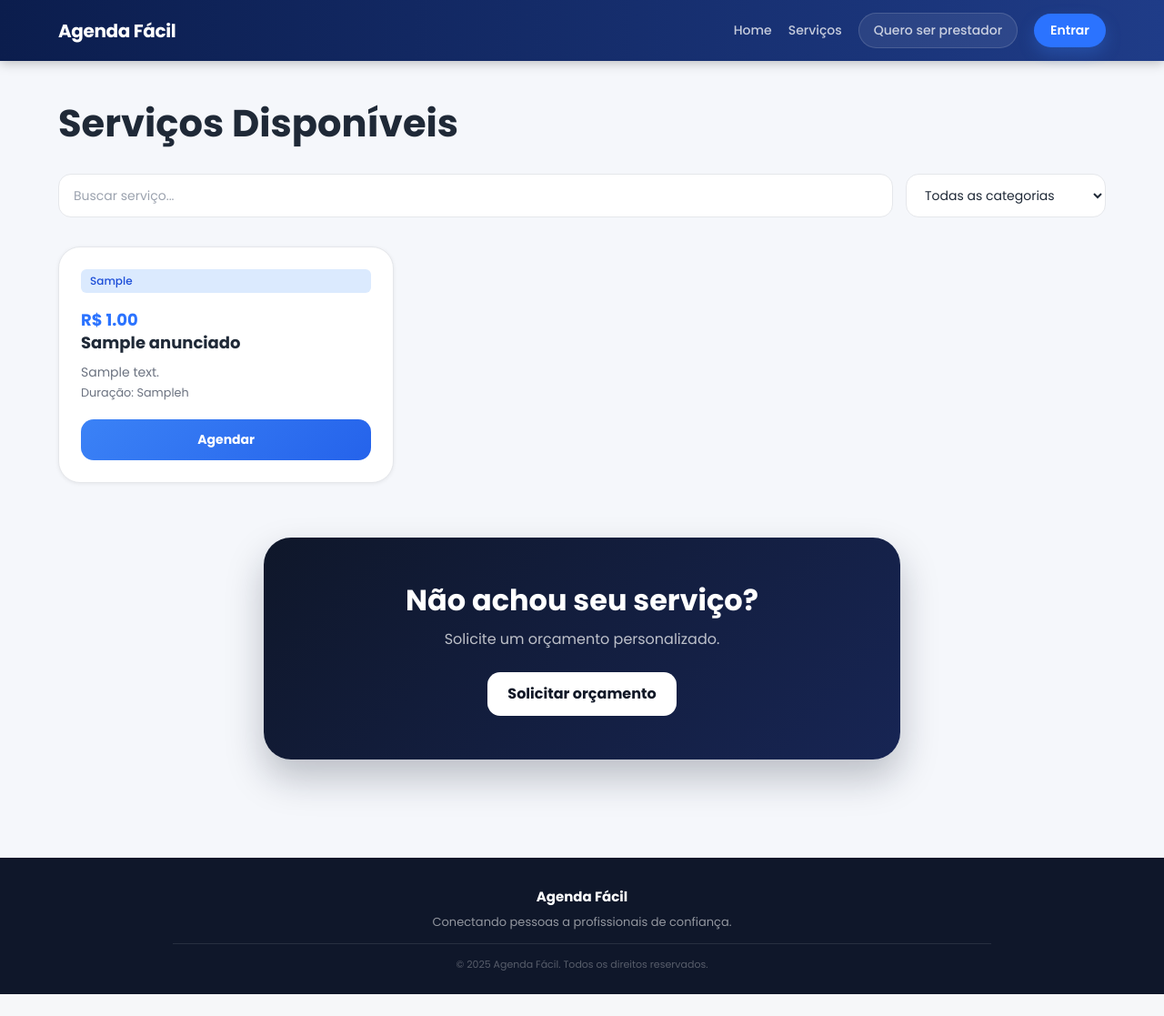
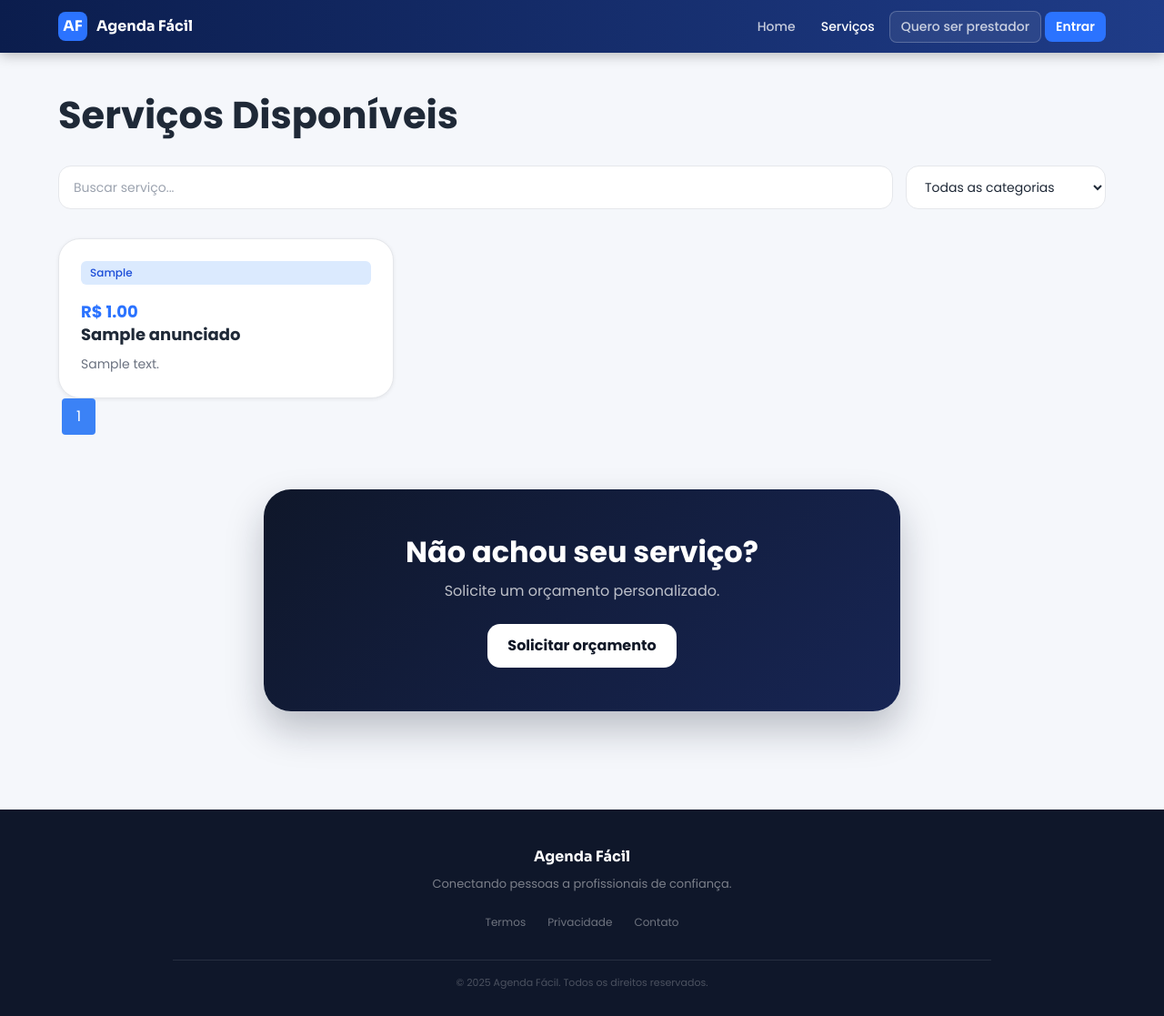
Before and after one commit to dev-pereiraxs/projeto_integrador, a Flask app: page /servicos in a window 1280 px wide. Shown: the whole page at 91% size. Before the commit the page ends 1093 px from the top, so only its background shows below. Run offline with Flask 3, Linux system fonts and the light colour scheme; tables that the repository leaves empty hold one stand-in row (values such as "Sample post"); some libraries are stand-ins or nearby versions.

Commit message:
janelas da tela de serviços

```diff
--- a/static/js/filtrar.js
+++ b/static/js/filtrar.js
@@ -3,116 +3,173 @@ document.addEventListener("DOMContentLoaded", () => {
   const container = document.getElementById("lista-servicos");
   const buscaInput = document.getElementById("busca");
   const filtroCategoria = document.getElementById("filtroCategoria");
+  const pagination = document.getElementById("pagination");
 
-  // Agora começa vazio. O banco de dados é quem vai preencher!
+  // LISTA COMPLETA
   let servicos = [];
 
-  // 🔥 BUSCA OS DADOS NO PYTHON (MYSQL)
+  // LISTA FILTRADA
+  let servicosFiltrados = [];
+
+  // PAGINAÇÃO
+  const itensPorPagina = 12;
+  let paginaAtual = 1;
+
+  // 🔥 BUSCA SERVIÇOS NO MYSQL
   function carregarServicosDoBanco() {
-    fetch('/api/listar_servicos')
+    fetch("/api/listar_servicos")
       .then(response => response.json())
       .then(data => {
-        servicos = data; // Salva os serviços que vieram do banco
-        render();        // Manda desenhar os cards na tela
+
+        servicos = data;
+        servicosFiltrados = data;
+
+        render();
       })
       .catch(erro => {
+
         console.error("Erro ao buscar serviços:", erro);
-        container.innerHTML = "<p class='col-span-full text-center text-red-500'>Erro ao carregar os serviços.</p>";
+
+        container.innerHTML = `
+          <p class="col-span-full text-center text-red-500">
+            Erro ao carregar os serviços.
+          </p>
+        `;
       });
   }
 
   // 🔥 CRIA CARD
   function criarCard(servico, index) {
-    // No banco salvamos como "area_atuacao", então ajustamos aqui
-    const categoriaNome = servico.area_atuacao || servico.categoria || "Geral";
+
+    const categoriaNome =
+      servico.area_atuacao ||
+      servico.categoria ||
+      "Geral";
 
     return `
       <div class="card" data-categoria="${categoriaNome}">
-        <span class="tag azul">${categoriaNome}</span>
-        <span class="preco">R$ ${servico.preco || "0.00"}</span>
-        <h3>${servico.titulo}</h3>
-        <p>${servico.descricao || ""}</p>
-        <small class="text-gray-500">
-          Duração: ${servico.duracao || "-"}h
-        </small>
-        <button class="btn-agendar" data-index="${index}">
-          Agendar
-        </button>
+
+        <span class="tag azul">
+          ${categoriaNome}
+        </span>
+
+        <span class="preco">
+          R$ ${servico.preco || "0.00"}
+        </span>
+
+        <h3>
+          ${servico.titulo || "Sem título"}
+        </h3>
+
+        <p>
+          ${servico.descricao || ""}
+        </p>
+
       </div>
     `;
   }
 
-  // 🔥 ADICIONA EVENTO NOS BOTÕES
-  function adicionarEventos(listaAtual = servicos) {
-    const botoes = document.querySelectorAll(".btn-agendar");
+  // 🔥 RENDERIZA SERVIÇOS
+  function render() {
 
-    botoes.forEach((btn, i) => {
-      btn.addEventListener("click", () => {
+    container.innerHTML = "";
 
-        // Usamos a variável que o Flask injeta no HTML
-        if (typeof usuarioLogado === 'undefined' || usuarioLogado === "") {
-          alert("Você precisa estar logado para agendar!");
-          window.location.href = "/login";
-          return;
-        }
+    const inicio = (paginaAtual - 1) * itensPorPagina;
+    const fim = inicio + itensPorPagina;
 
-        const servicoSelecionado = listaAtual[i];
+    const itensPagina = servicosFiltrados.slice(inicio, fim);
 
-        // Aqui nós mantemos o localStorage, pois a tela de Agendamentos (calendário)
-        // ainda precisa saber em qual card você clicou!
-        localStorage.setItem(
-          "servicoSelecionado",
-          JSON.stringify(servicoSelecionado)
-        );
+    if (itensPagina.length === 0) {
 
-        // Vai para a página de agendamento
-        window.location.href = "/agendamentos";
-      });
-    });
-  }
+      container.innerHTML = `
+        <p class="col-span-full text-center text-gray-500">
+          Nenhum serviço encontrado.
+        </p>
+      `;
 
-  // 🔥 RENDER INICIAL
-  function render() {
-    if (servicos.length === 0) {
-      container.innerHTML = "<p class='col-span-full text-center text-gray-500'>Nenhum serviço disponível no momento.</p>";
       return;
     }
 
-    container.innerHTML = servicos
-      .map((s, i) => criarCard(s, i))
-      .join("");
+    itensPagina.forEach((servico, index) => {
+      container.innerHTML += criarCard(servico, index);
+    });
 
-    adicionarEventos();
+    renderPagination();
   }
 
-  // 🔥 FILTRO
-  function filtrar() {
-    const texto = buscaInput.value.toLowerCase();
-    const categoria = filtroCategoria.value.toLowerCase();
+  // 🔥 PAGINAÇÃO
+  function renderPagination() {
 
-    const filtrados = servicos.filter(s => {
-      const cat = (s.area_atuacao || s.categoria || "").toLowerCase();
+    pagination.innerHTML = "";
 
-      const matchTexto =
-        s.titulo.toLowerCase().includes(texto) ||
-        (s.descricao || "").toLowerCase().includes(texto);
+    const totalPaginas = Math.ceil(servicosFiltrados.length / itensPorPagina);
 
-      const matchCategoria =
-        categoria === "todas" || cat === categoria;
+    for (let i = 1; i <= totalPaginas; i++) {
 
-      return matchTexto && matchCategoria;
+      pagination.innerHTML += `
+        <button
+          class="px-4 py-2 rounded bg-blue-500 text-white mx-1"
+          onclick="trocarPagina(${i})"
+        >
+          ${i}
+        </button>
+      `;
+    }
+  }
+
+  // 🔥 TROCAR PÁGINA
+  window.trocarPagina = function(pagina) {
+
+    paginaAtual = pagina;
+
+    render();
+  };
+
+  // 🔥 FILTRO DE BUSCA
+  buscaInput.addEventListener("input", aplicarFiltros);
+
+  // 🔥 FILTRO DE CATEGORIA
+  filtroCategoria.addEventListener("change", aplicarFiltros);
+
+  function aplicarFiltros() {
+
+    const textoBusca = buscaInput.value.toLowerCase();
+
+    const categoriaSelecionada =
+      filtroCategoria.value.toLowerCase();
+
+    servicosFiltrados = servicos.filter(servico => {
+
+      const titulo =
+        (servico.titulo || "").toLowerCase();
+
+      const descricao =
+        (servico.descricao || "").toLowerCase();
+
+      const categoria =
+        (
+          servico.area_atuacao ||
+          servico.categoria ||
+          ""
+        ).toLowerCase();
+
+      const correspondeBusca =
+        titulo.includes(textoBusca) ||
+        descricao.includes(textoBusca);
+
+      const correspondeCategoria =
+        categoriaSelecionada === "" ||
+        categoria === categoriaSelecionada;
+
+      return correspondeBusca && correspondeCategoria;
     });
 
-    container.innerHTML = filtrados
-      .map((s, i) => criarCard(s, i))
-      .join("");
+    paginaAtual = 1;
 
-    adicionarEventos(filtrados);
+    render();
   }
 
-  buscaInput.addEventListener("input", filtrar);
-  filtroCategoria.addEventListener("change", filtrar);
+  // 🔥 INICIA
+  carregarServicosDoBanco();
 
-  // 🔥 DÁ O START NA APLICAÇÃO (Chama a função de buscar no banco)
-  carregarServicosDoBanco();
 });
--- a/templates/servicos.html
+++ b/templates/servicos.html
@@ -1,122 +1,203 @@
 <!doctype html>
 <html lang="pt-br">
-
   <head>
     <meta charset="UTF-8" />
+
     <meta name="viewport" content="width=device-width, initial-scale=1.0" />
-  <link rel="stylesheet" href="../static/global.css">
-  <link rel="stylesheet" href="../static/servicos.css">
+
+    <!-- CSS -->
+    <link rel="stylesheet" href="../static/global.css" />
+
+    <link rel="stylesheet" href="../static/servicos.css" />
+
+    <!-- TAILWIND -->
     <script src="https://cdn.tailwindcss.com"></script>
+
     <title>Agenda Fácil</title>
   </head>
 
   <body>
+    <!-- =========================================================
+       HEADER / NAVBAR
+  ========================================================== -->
+    <header class="navbar">
+      <div class="navbar-inner">
+        <!-- LOGO -->
+        <a href="/" class="navbar-brand">
+          <span class="navbar-brand-mark"> AF </span>
 
-  <!-- NAVBAR -->
-  <header class="topo">
-    <div class="topo-container">
-      <div class="logo">Agenda Fácil</div>
+          Agenda Fácil
+        </a>
 
-      <!-- Botão hamburger (só aparece no mobile) -->
-      <button class="nav-toggle" id="navToggle" aria-label="Abrir menu">
+        <!-- BOTÃO MOBILE -->
+        <button
+          type="button"
+          class="navbar-toggle"
+          id="navbarToggle"
+          aria-label="Abrir menu"
+          aria-expanded="false"
+        >
           <span></span>
           <span></span>
           <span></span>
         </button>
 
-      <nav id="navMenu">
-        <a href="/">Home</a>
-        <a href="/servicos">Serviços</a>
+        <!-- MENU -->
+        <nav class="navbar-links" id="navbarLinks">
+          <a href="/" class="navbar-link"> Home </a>
 
-        {% if session.get('tipo_usuario') != 'prestador' %}
-        <a href="/prestador" class="btn-quero-ser-prestador">Quero ser prestador</a>
-        {% endif %}
+          <a href="/servicos" class="navbar-link active"> Serviços </a>
 
-        {% if session.get('tipo_usuario') == 'prestador' %}
-        <a href="/painel" class="btn-painel">Meu Painel</a>
-        {% endif %}
+          {% if session.get("tipo_usuario") != "prestador" %}
 
-        {% if session.get('usuario_logado') %}
-        <a href="/meu_perfil" class="btn-perfil">
-          👤 {{ session.get('usuario_nome', session.get('usuario_logado')) }}
+          <a href="/prestador" class="navbar-link navbar-link--ghost">
+            Quero ser prestador
           </a>
-        <a href="/logout" class="btn-sair">🚪 Sair</a>
+
+          {% endif %} {% if session.get("tipo_usuario") == "prestador" %}
+
+          <a href="/painel" class="navbar-link navbar-link--primary">
+            Meu Painel
+          </a>
+
+          {% endif %} {% if session.get("usuario_logado") %}
+
+          <!-- PERFIL -->
+          <a href="/meu_perfil" class="navbar-user-pill">
+            <div class="navbar-avatar">👤</div>
+
+            <span class="navbar-user-name">
+              {{ session.get("usuario_nome") or session.get("usuario_logado") }}
+            </span>
+          </a>
+
+          <!-- SAIR -->
+          <a href="/logout" class="navbar-link navbar-link--danger"> Sair </a>
+
           {% else %}
-        <a href="/login" class="btn-entrar">Entrar</a>
+
+          <!-- ENTRAR -->
+          <a href="/login" class="navbar-link navbar-link--primary"> Entrar </a>
+
           {% endif %}
         </nav>
       </div>
     </header>
 
-  <!-- CONTEÚDO -->
-  <div class="page-wrapper">
-
+    <!-- =========================================================
+       CONTEÚDO
+  ========================================================== -->
+    <main class="page-wrapper">
+      <!-- TÍTULO -->
       <h1 class="page-title">Serviços Disponíveis</h1>
 
-    <!-- BUSCA + FILTRO -->
+      <!-- FILTROS -->
       <div class="filtro-bar">
+        <!-- BUSCA -->
         <input id="busca" type="text" placeholder="Buscar serviço..." />
+
+        <!-- CATEGORIA -->
         <select id="filtroCategoria">
           <option value="todas">Todas as categorias</option>
+
           <option value="tecnologia">Tecnologia</option>
+
           <option value="mecanica">Mecânica</option>
+
           <option value="eletrica">Elétrica</option>
+
           <option value="hidraulica">Hidráulica</option>
+
           <option value="reformas">Reformas</option>
+
           <option value="limpeza">Limpeza</option>
         </select>
       </div>
 
-    <!-- GRID DE SERVIÇOS -->
+      <!-- GRID -->
       <div id="lista-servicos" class="servicos-grid">
         {% for s in servicos %}
+
         <div class="card">
           <h3>{{ s.titulo }}</h3>
+
           <p>{{ s.descricao }}</p>
-        <span class="preco">R$ {{ s.preco }}</span>
-        <button class="btn-agendar" data-servico='{{ s | tojson }}'>Agendar</button>
+
+          <span class="preco"> R$ {{ s.preco }} </span>
+
+          <button class="btn-agendar" data-servico="{{ s | tojson }}">
+            Agendar
+          </button>
         </div>
+
         {% endfor %}
       </div>
 
+      <!-- PAGINAÇÃO -->
+      <div class="pagination" id="pagination"></div>
+
       <!-- CTA -->
-    <div class="orcamentos-card">
+      <section class="orcamentos-card">
         <div class="cta-box">
           <h2>Não achou seu serviço?</h2>
+
           <p>Solicite um orçamento personalizado.</p>
-        <a href="/orcamentos" class="btn-orcamento">Solicitar orçamento</a>
+
+          <a href="/orcamentos" class="btn-orcamento"> Solicitar orçamento </a>
         </div>
+      </section>
+    </main>
+
+    <!-- =========================================================
+       FOOTER
+  ========================================================== -->
+    <footer class="footer">
+      <div class="footer__inner">
+        <strong class="footer__brand"> Agenda Fácil </strong>
+
+        <p class="footer__tagline">
+          Conectando pessoas a profissionais de confiança.
+        </p>
+
+        <div class="footer__links">
+          <a href="#"> Termos </a>
+
+          <a href="#"> Privacidade </a>
+
+          <a href="#"> Contato </a>
         </div>
 
-  </div>
-
-  <script>
-    const usuarioLogado = "{{ session.get('usuario_logado', '') }}";
-
-    // Hamburger toggle
-    const toggle = document.getElementById('navToggle');
-    const menu = document.getElementById('navMenu');
-    toggle.addEventListener('click', () => {
-      menu.classList.toggle('nav-open');
-      toggle.classList.toggle('nav-toggle--active');
-    });
-  </script>
-
-  <script src="../static/js/filtrar.js"></script>
-  <script src="../static/js/agenda_facil.js"></script>
-
-  <footer
-    style="background:#0f172a;color:rgba(255,255,255,.55);text-align:center;padding:32px 20px 24px;font-size:13px;margin-top:48px;">
-    <div style="max-width:900px;margin:0 auto;">
-      <strong style="color:#fff;font-size:15px;">Agenda Fácil</strong>
-      <p style="margin:6px 0 14px;">Conectando pessoas a profissionais de confiança.</p>
-      <div
-        style="border-top:1px solid rgba(255,255,255,.1);padding-top:14px;font-size:11px;color:rgba(255,255,255,.3);">
+        <p class="footer__copy">
           © 2025 Agenda Fácil. Todos os direitos reservados.
-      </div>
+        </p>
       </div>
     </footer>
 
+    <!-- =========================================================
+       SCRIPT NAVBAR MOBILE
+  ========================================================== -->
+    <script>
+      const navbarToggle = document.getElementById("navbarToggle");
+
+      const navbarLinks = document.getElementById("navbarLinks");
+
+      if (navbarToggle && navbarLinks) {
+        navbarToggle.addEventListener("click", () => {
+          navbarToggle.classList.toggle("open");
+
+          navbarLinks.classList.toggle("open");
+
+          const expanded =
+            navbarToggle.getAttribute("aria-expanded") === "true";
+
+          navbarToggle.setAttribute("aria-expanded", !expanded);
+        });
+      }
+    </script>
+
+    <!-- JS -->
+    <script src="../static/js/filtrar.js"></script>
+
+    <script src="../static/js/agenda_facil.js"></script>
   </body>
-
 </html>
```
Also changed, not shown: static/servicos.css (+61 -0 lines). Lines whose indentation alone changed are shown as unchanged.
